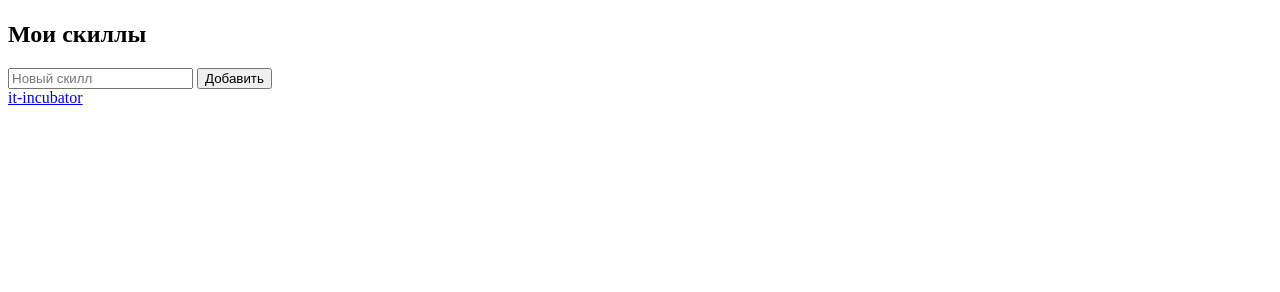
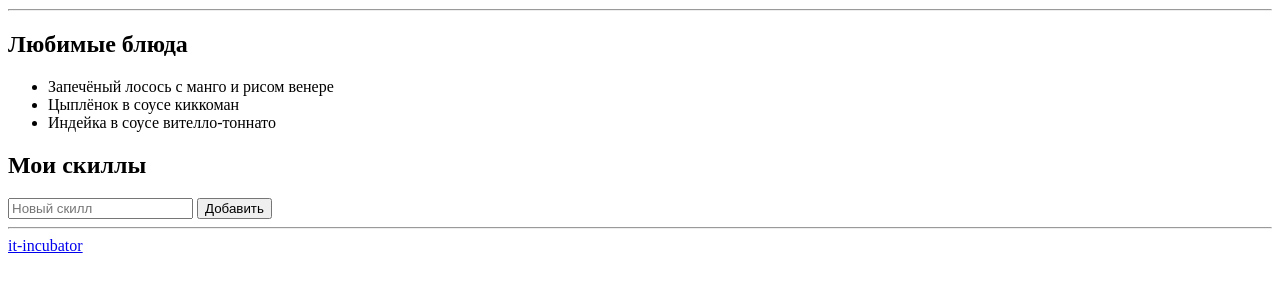
Before and after one commit to ealppl/1-hw-with-auto-test-html-css-main, a plain HTML site: page index.html in a window 1280 px wide. Shown: the part 430-722 px from the top of the page. Drawn offline with Linux system fonts and the light colour scheme.

Commit message:
completed several tasks

```diff
--- a/index.html
+++ b/index.html
@@ -25,13 +25,19 @@
         <img src="https://storage.prompt-hunt.workers.dev/clfrdycni0001l1081ocdn92f_4" alt="Cat with laptop"/>
     </section>
 
-    <section data-cy="hw1-section-about-pre">
+    <hr data-cy="hw1-section-about-pre">
         <!-- 2) В этом разделе создай выпадающий список с разными городами (не меньше 3-х). Свой город сделай вторым в этом списке. С помощью специального атрибута, сделай так, чтобы твой город всегда был выбранным по умолчанию  -->
         <div data-cy="hw1-unordered-list-box-pre">
             <!-- 3) В этом разделе создай 2 дочерних элемента: -->
 
             <!-- a) Заголовок 2-го уровня (любимые книги/фильмы/блюда/страны... и т.п.) -->
+            <h2>Любимые блюда</h2>
             <!-- b) Маркированный список. В списке должно быть не менее 3-х элементов -->
+            <ul>
+                <li>Запечёный лосось с манго и рисом венере</li>
+                <li>Цыплёнок в соусе киккоман</li>
+                <li>Индейка в соусе вителло-тоннато</li>
+            </ul>
         </div>
         <div data-cy="hw1-ordered-list-box-pre">
             <!-- 3) В этом разделе создай 2 дочерних элемента: -->
@@ -51,6 +57,8 @@
         <!-- 6) Создай здесь кнопку “Добавить” -->
         <button>Добавить</button>
         <!-- 7) Добавь горизонтальную линию (для этого есть специальный тег) -->
+        <hr>
+
 
         <table data-cy="hw-about-table-pre">
             <!-- 8) В таблице сделай 5 строк и 3 столбца.
```
